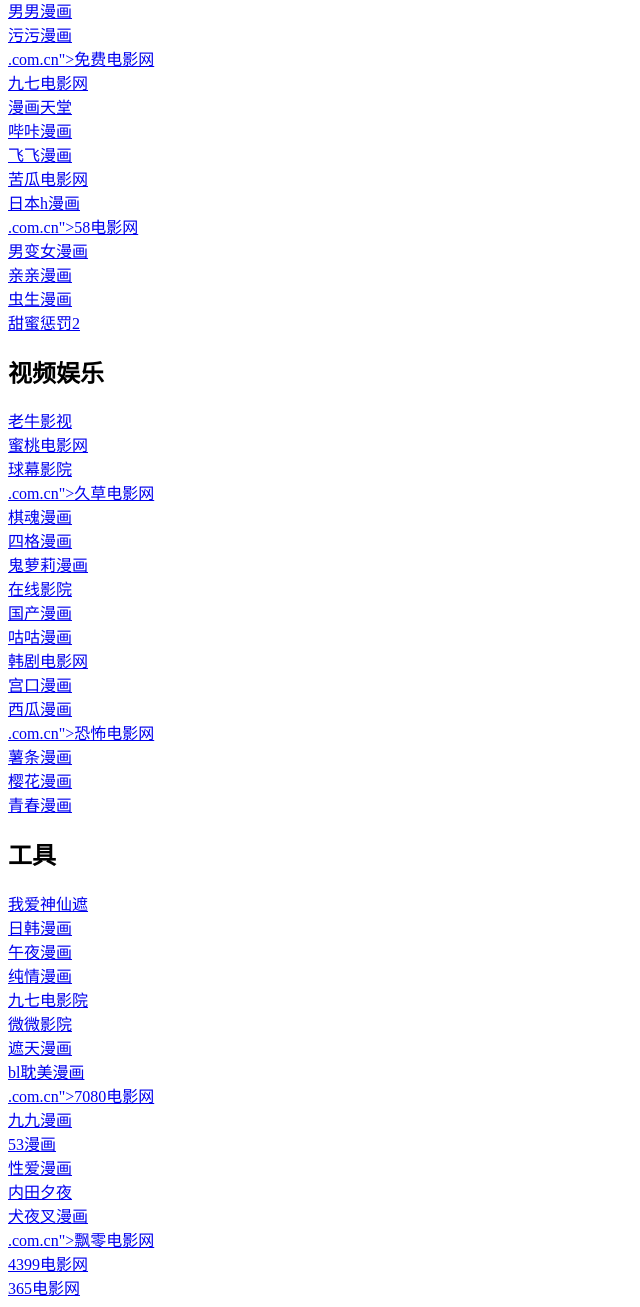
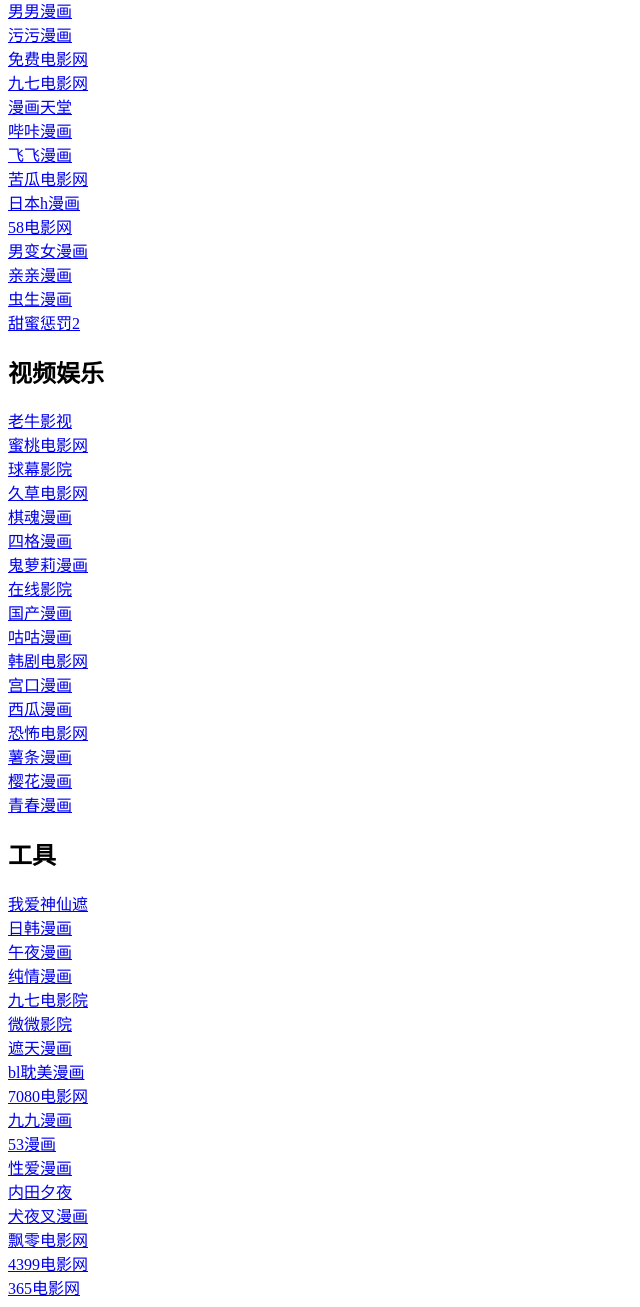
Before and after one commit to minggehuawangzhidaohang/minggehuawangzhidaohang.github.io, a plain HTML site: page index.html in a window 1280 px wide. Shown: the part 584-1891 px from the top of the page, without its empty margins (0-640 px from the left). Drawn offline with Linux system fonts and the light colour scheme.

Commit message:
Update index.html

```diff
--- a/index.html
+++ b/index.html
@@ -32,14 +32,14 @@
 <a href="https://kukumanhua-wap.com.cn">酷酷漫画</a><br>
 <a href="https://www.nannanmanhua-book.com.cn">男男漫画</a><br>
 <a href="https://wuwumanhua-wap.com.cn">污污漫画</a><br>
-<a href="https://mianfeidianyingwang-cn">.com.cn">免费电影网</a><br>
+<a href="https://mianfeidianyingwang-cn.com.cn">免费电影网</a><br>
 <a href="https://jiuqidianyingwang-top.com.cn">九七电影网</a><br>
 <a href="https://www.manhuatiantang-app.com.cn">漫画天堂</a><br>
 <a href="https://bikamanhua-h5.com.cn">哔咔漫画</a><br>
 <a href="https://feifeimanhua-cn.com.cn">飞飞漫画</a><br>
 <a href="https://kuguadianyingwang-wap.com.cn">苦瓜电影网</a><br>
 <a href="https://www.ribenhmanhua-vip.com.cn">日本h漫画</a><br>
-<a href="https://www.58dianyingwang-cn">.com.cn">58电影网</a><br>
+<a href="https://www.58dianyingwang-cn.com.cn">58电影网</a><br>
 <a href="https://nanbiannumanhua-h5.com.cn">男变女漫画</a><br>
 <a href="https://www.qingqingmanhua-h5.com.cn">亲亲漫画</a><br>
 <a href="https://chongshengmanhua-zh.com.cn">虫生漫画</a><br>
@@ -50,7 +50,7 @@
 <a href="https://www.laoniuyingshi-mip.com.cn">老牛影视</a><br>
 <a href="https://mitaodianyingwang-wap.com.cn">蜜桃电影网</a><br>
 <a href="https://www.qiumuyingyuan-mip.com.cn">球幕影院</a><br>
-<a href="https://www.jiucaodianyingwang-cn">.com.cn">久草电影网</a><br>
+<a href="https://www.jiucaodianyingwang-cn.com.cn">久草电影网</a><br>
 <a href="https://qihunmanhua-zh.com.cn">棋魂漫画</a><br>
 <a href="https://www.sigemanhua-zh.com.cn">四格漫画</a><br>
 <a href="https://www.guiluolimanhua-book.com.cn">鬼萝莉漫画</a><br>
@@ -60,7 +60,7 @@
 <a href="https://www.hanjudianyingwang-top.com.cn">韩剧电影网</a><br>
 <a href="https://gongkoumanhua-wap.com.cn">宫口漫画</a><br>
 <a href="https://xiguamanhua-app.com.cn">西瓜漫画</a><br>
-<a href="https://kongbudianyingwang-cn">.com.cn">恐怖电影网</a><br>
+<a href="https://kongbudianyingwang-cn.com.cn">恐怖电影网</a><br>
 <a href="https://shutiaomanhua-cn.com.cn">薯条漫画</a><br>
 <a href="https://yinghuamanhua-h5.com.cn">樱花漫画</a><br>
 <a href="https://qingchunmanhua-vip.com.cn">青春漫画</a><br>
@@ -75,13 +75,13 @@
 <a href="https://www.weiweiyingyuan-yy.com.cn">微微影院</a><br>
 <a href="https://zhetianmanhua-app.com.cn">遮天漫画</a><br>
 <a href="https://bldanmeimanhua-zh.com.cn">bl耽美漫画</a><br>
-<a href="https://7080dianyingwang-cn">.com.cn">7080电影网</a><br>
+<a href="https://7080dianyingwang-cn.com.cn">7080电影网</a><br>
 <a href="https://jiujiumanhua-zh.com.cn">九九漫画</a><br>
 <a href="https://www.53manhua-app.com.cn">53漫画</a><br>
 <a href="https://xingaimanhua-vip.com.cn">性爱漫画</a><br>
 <a href="https://www.neitianxiye-mip.com.cn">内田夕夜</a><br>
 <a href="https://www.quanyechamanhua-vip.com.cn">犬夜叉漫画</a><br>
-<a href="https://piaolingdianyingwang-cn">.com.cn">飘零电影网</a><br>
+<a href="https://piaolingdianyingwang-cn.com.cn">飘零电影网</a><br>
 <a href="https://www.4399dianyingwang-wap.com.cn">4399电影网</a><br>
 <a href="https://www.365dianyingwang-5g.com.cn">365电影网</a><br>
 
```
